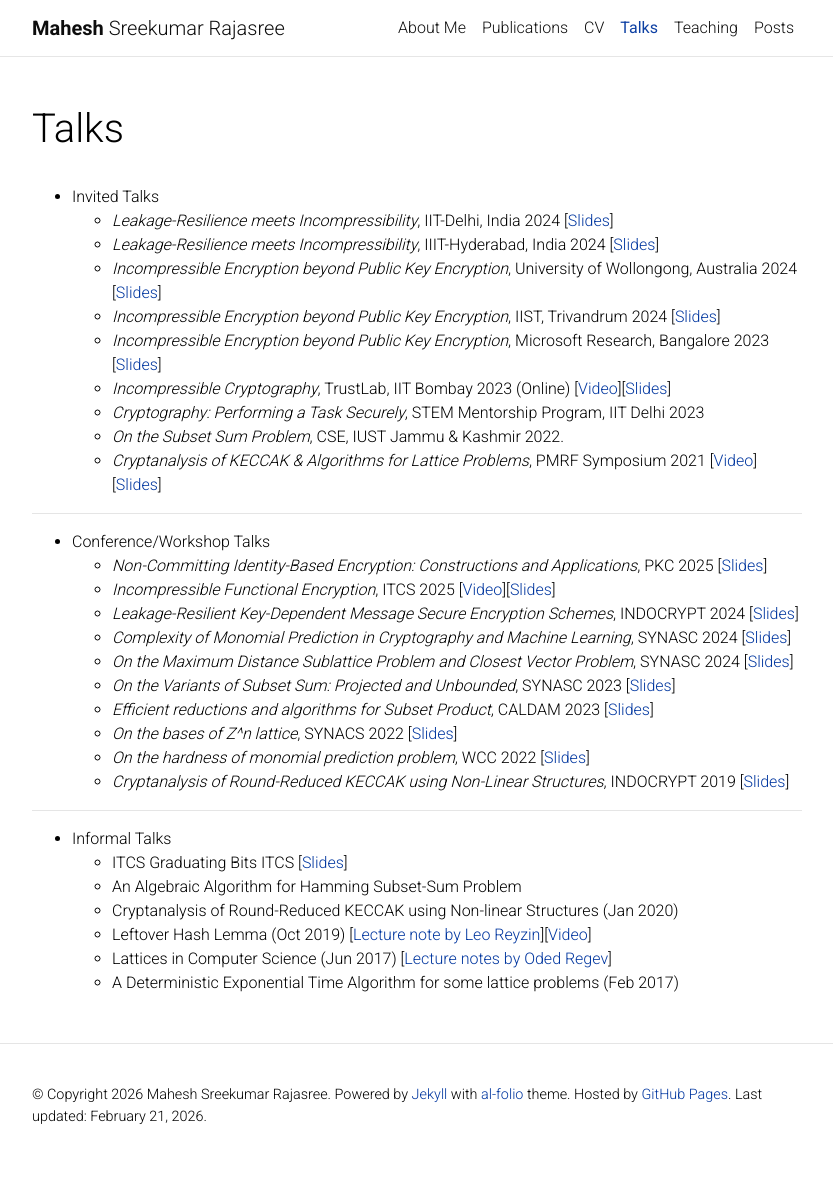
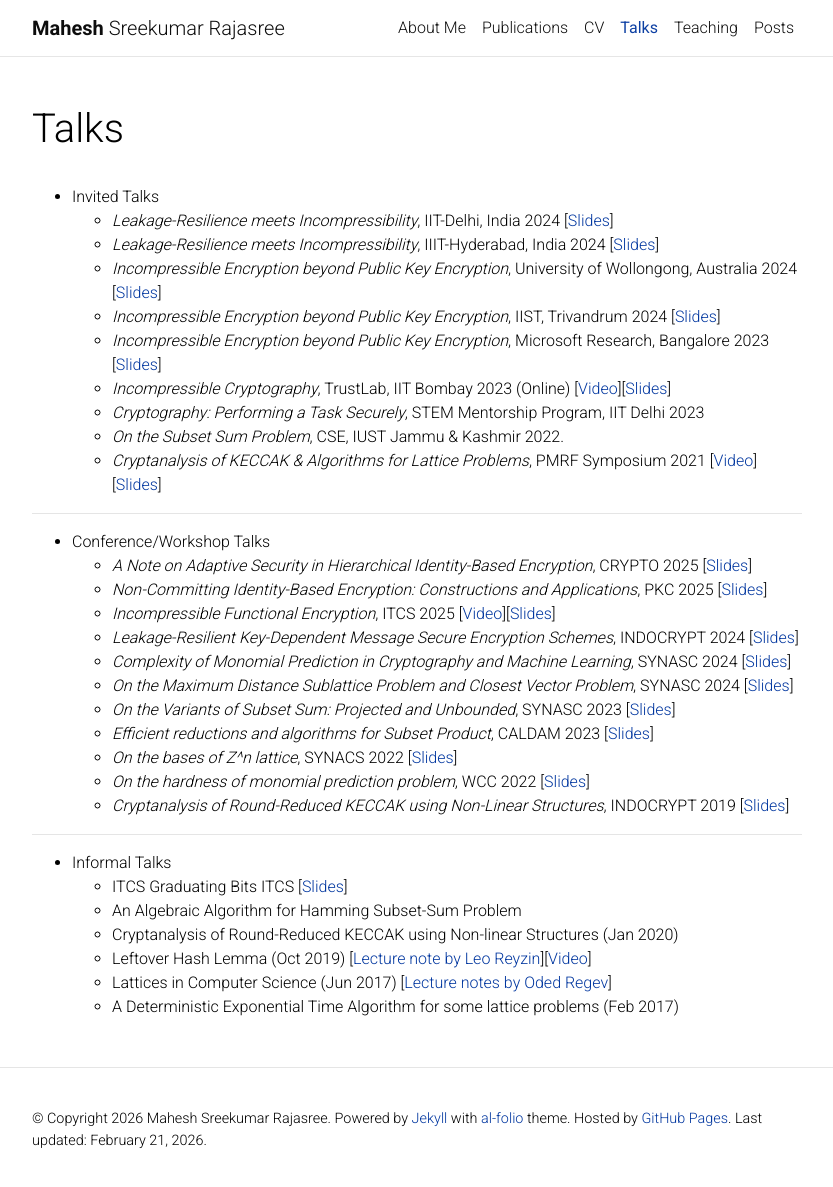
Before and after one commit to Mahe94/mahe94.github.io, a Jekyll site: the page built from _pages/talks.md, in a window 1280 px wide and 1191 px high. Shown: the top 1187 px of the window, without its empty margins (223-1056 px from the left). Built offline with Jekyll 4.4.1, drawn with Linux system fonts in a browser that asks for light colours; comment, search, counter and statistics services are not loaded; a style sheet for code colours, icons or effects is not loaded.

Commit message:
Crypto talk

```diff
--- a/_pages/talks.md
+++ b/_pages/talks.md
@@ -23,6 +23,7 @@ nav_order: 4
 ---
 
 * Conference/Workshop Talks
+    * _A Note on Adaptive Security in Hierarchical Identity-Based Encryption_, CRYPTO 2025 [<a href="https://iacr.org/submit/files/slides/2025/crypto/crypto2025/419/419_slides.pdf">Slides</a>]
     * _Non-Committing Identity-Based Encryption: Constructions and Applications_, PKC 2025 [<a href='../assets/pdf/slides/PKC 2025.pdf'>Slides</a>]
     * _Incompressible Functional Encryption_, ITCS 2025 [<a href='https://youtu.be/Kpc0q8SE3OA?list=PLeHhvTGj_0A90DKvYgkSKQwy4UAByJ6va'>Video</a>][<a href='../assets/pdf/slides/ITCS 2025.pdf'>Slides</a>]
     * _Leakage-Resilient Key-Dependent Message Secure Encryption Schemes_, INDOCRYPT 2024 [<a href='../assets/pdf/slides/INDOCRYPT 2024.pdf'>Slides</a>]
```
